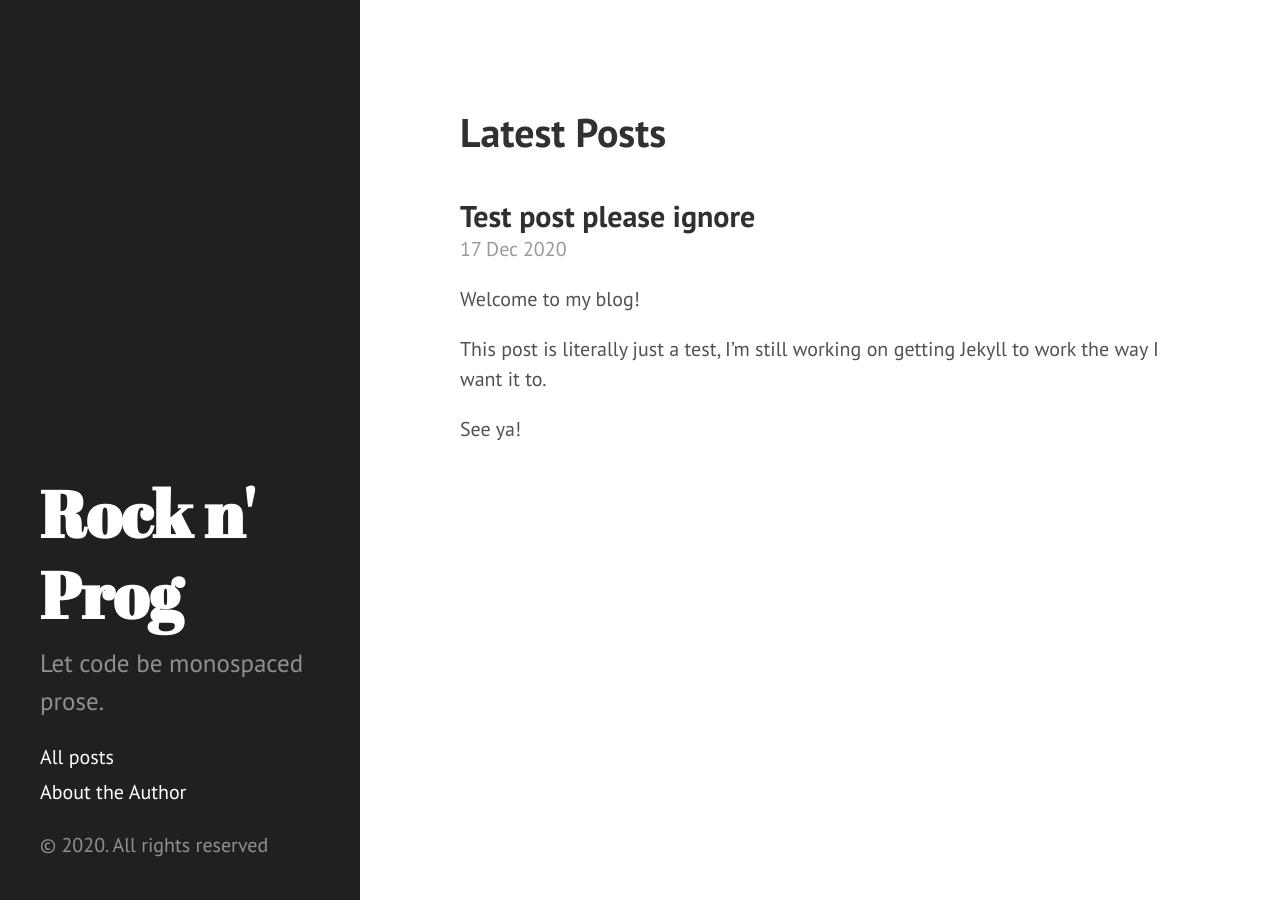
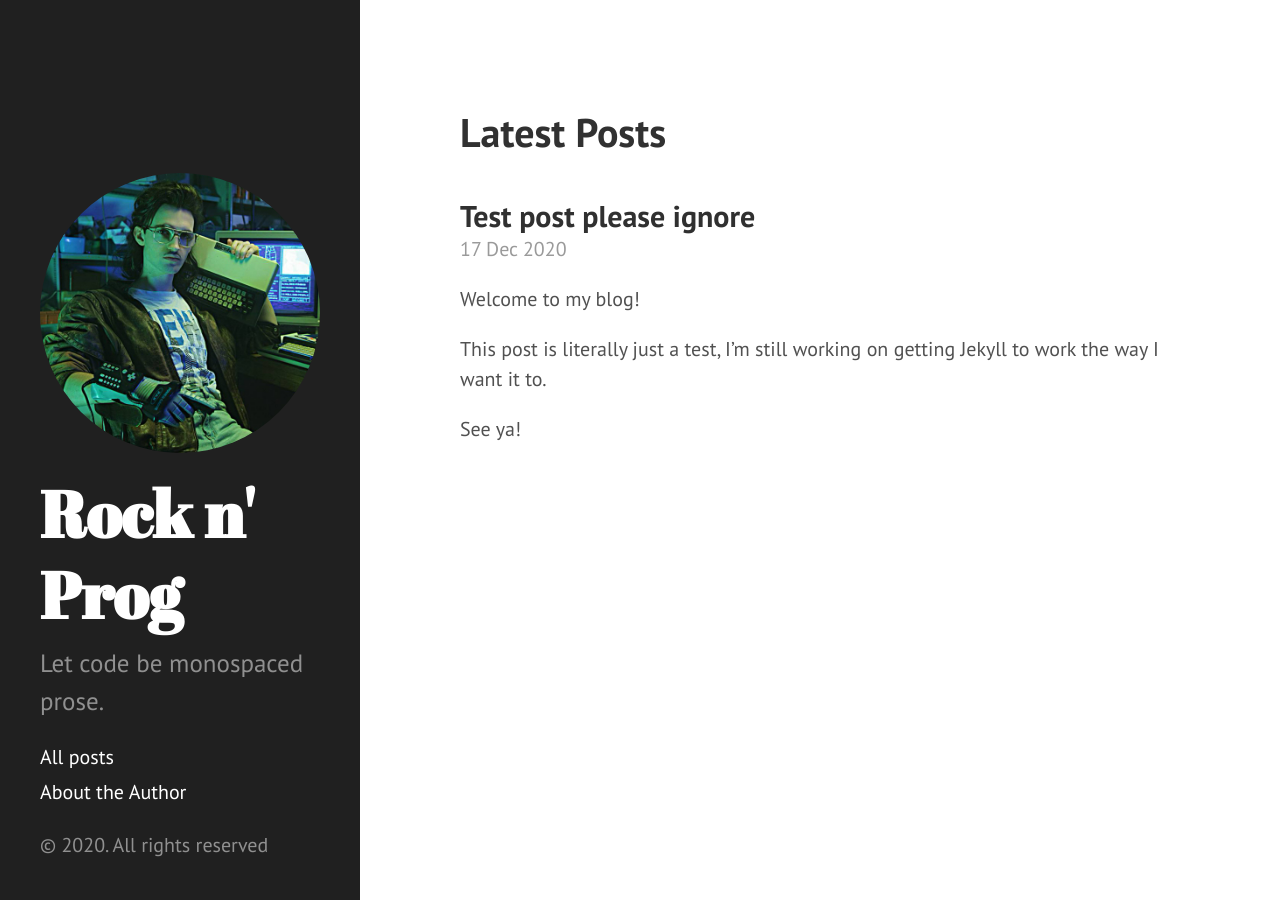
Before and after one commit to ExiledNarwal28/rocknprog, a Jekyll site: the page built from web/en/index.md, in a window 1280 px wide. Built offline with Jekyll 4.4.1, drawn with Linux system fonts in a browser that asks for light colours.

Commit message:
Add sidebar image

```diff
--- a/web/_includes/head.html
+++ b/web/_includes/head.html
@@ -3,7 +3,6 @@
     <meta http-equiv="X-UA-Compatible" content="IE=edge">
     <meta http-equiv="content-type" content="text/html; charset=utf-8">
 
-    <!-- Enable responsiveness on mobile devices-->
     <meta name="viewport" content="width=device-width, initial-scale=1.0, maximum-scale=1">
 
     <title>
@@ -14,17 +13,15 @@
         {% endif %}
     </title>
 
-    <!-- CSS -->
     <link rel="stylesheet" href="/public/css/poole.css">
     <link rel="stylesheet" href="/public/css/syntax.css">
     <link rel="stylesheet" href="/public/css/hyde.css">
+    <link rel="stylesheet" href="/public/css/sidebar.css">
     <link rel="stylesheet" href="http://fonts.googleapis.com/css?family=PT+Sans:400,400italic,700|Abril+Fatface">
 
-    <!-- Icons -->
     <link rel="apple-touch-icon-precomposed" sizes="144x144" href="/public/apple-touch-icon-144-precomposed.png">
     <link rel="shortcut icon" href="/public/favicon.ico">
 
-    <!-- RSS -->
     <link rel="alternate" type="application/rss+xml" title="RSS" href="/atom.xml">
 
     {% assign posts=site.posts | where:"lang-ref", page.lang-ref | sort: 'lang' %}
--- a/web/_includes/sidebar.html
+++ b/web/_includes/sidebar.html
@@ -1,6 +1,7 @@
 <div class="sidebar">
     <div class="container sidebar-sticky">
         <div class="sidebar-about">
+            <img src="/public/img/hackerman.jpg" alt="" class="sidebar-img" />
             <h1>
                 <a href="/{{ page.lang }}">
                     {{ site.title }}
--- /dev/null
+++ b/web/public/css/sidebar.css
@@ -0,0 +1,3 @@
+.sidebar-img {
+    border-radius: 100%;
+}
```
Also changed, not shown: web/public/img/hackerman.jpg (added).
